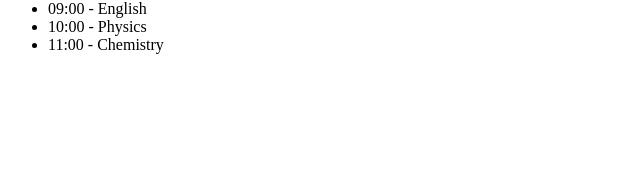
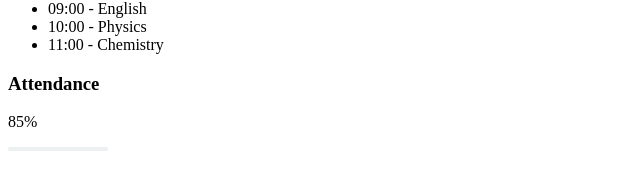
Before and after one commit to birukhabte/school-management-system, a React (Vite) app: page /student/dashboard in a window 1280 px wide. Shown: the part 223-412 px from the top of the page, without its empty margins (0-640 px from the left). Built offline with nearby package versions, Linux system fonts and the light colour scheme.

Commit message:
Attendance added

```diff
--- a/src/pages/Students/StudentDashboard.jsx
+++ b/src/pages/Students/StudentDashboard.jsx
@@ -23,7 +23,14 @@ const StudentDashboard = () => {
                     <li>11:00 - Chemistry</li>
                 </ul>
             </div>
-
+ {/* Attendance */}
+            <div className="card attendance-card">
+                <h3>Attendance</h3>
+                <p className="percentage">85%</p>
+                <div className="progress-bar">
+                    <div className="progress" style={{ width: "85%" }}></div>
+                </div>
+            </div>
         </div>
 
     );
```
